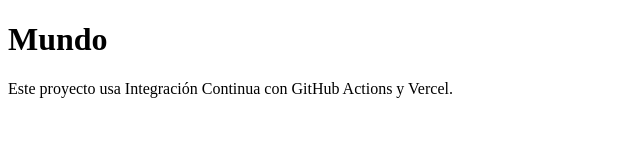
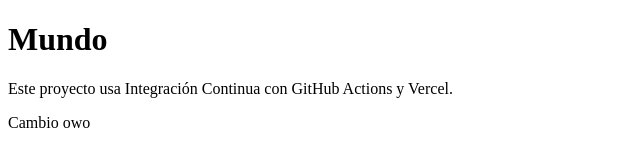
Before and after one commit to Paukozak/ing-y-calidad-ci, a website: page index.html in a window 1280 px wide. Shown: the full height of the page, 0-640 px from the left. Drawn offline with Linux system fonts and the light colour scheme.

Commit message:
hago un cambio sin tener el hola

```diff
--- a/index.html
+++ b/index.html
@@ -7,5 +7,6 @@
   <body>
     <h1>Mundo</h1>
     <p>Este proyecto usa Integración Continua con GitHub Actions y Vercel.</p>
+    <p>Cambio owo</p>
   </body>
 </html>
```
